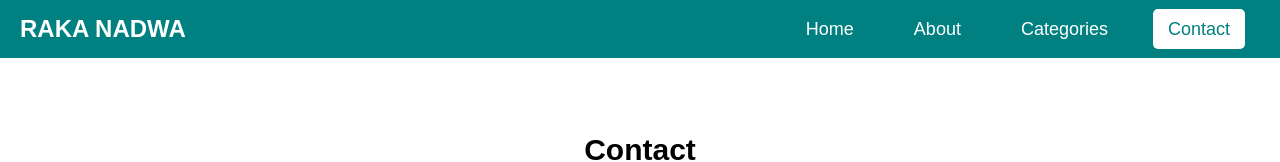
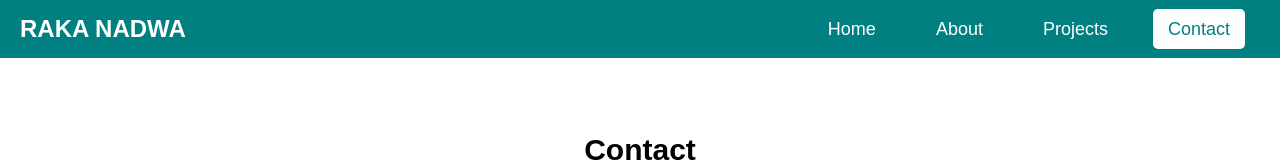
Before and after one commit to rakanadwa/rakanadwa.github.io, a plain HTML site: page contact.html in a window 1280 px wide. Shown: the top 162 px of the page. Drawn offline with Linux system fonts and the light colour scheme.

Commit message:
Update contact.html

```diff
--- a/contact.html
+++ b/contact.html
@@ -71,7 +71,7 @@
             <ul>
                 <li><a href="index.html">Home</a></li>
                 <li><a href="about.html">About</a></li>
-                <li><a href="categories.html">Categories</a></li>
+                <li><a href="categories.html">Projects</a></li>
                 <li><a href="#" class="active">Contact</a></li>
             </ul>
         </nav>
```
